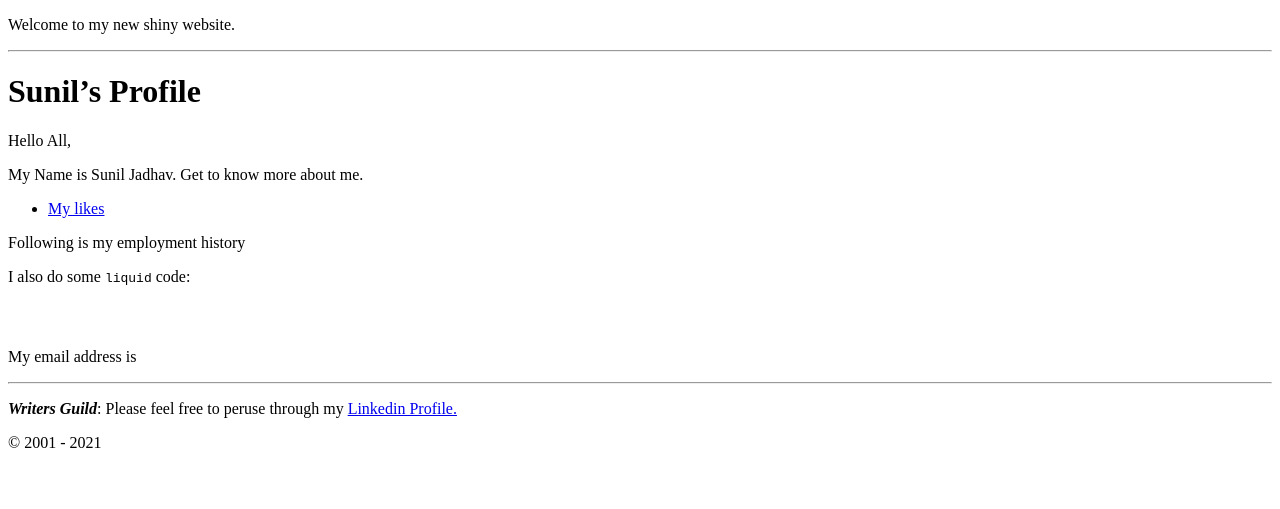
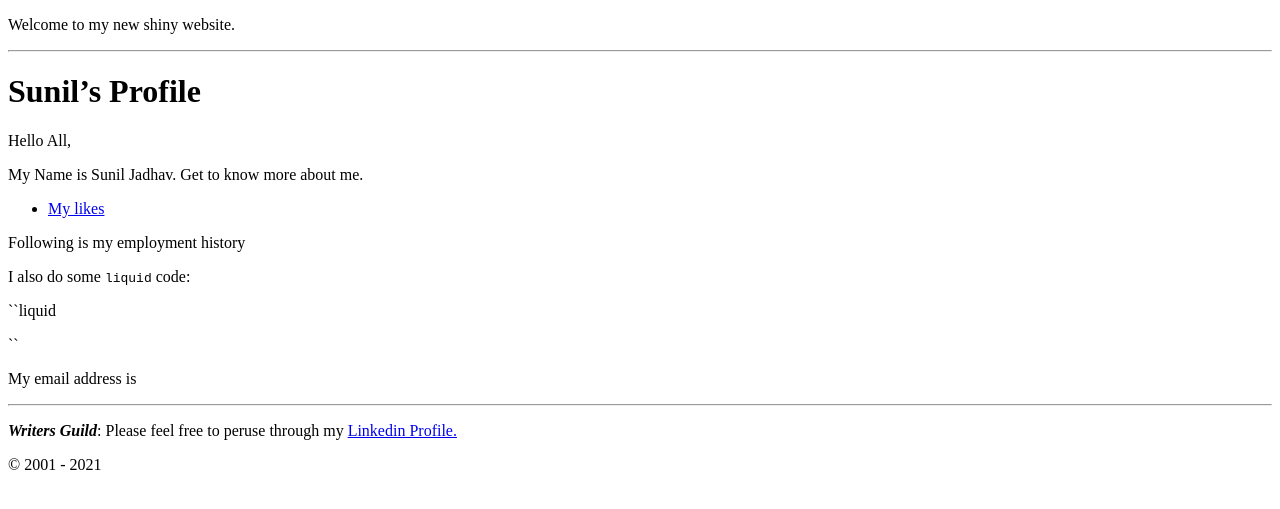
Before and after one commit to gitsgulabjamun/SunilWebsite, a Jekyll site: the page built from index.md, in a window 1280 px wide. Shown: the top 509 px of the page. Built offline with Jekyll 4.4.1, drawn with Linux system fonts in a browser that asks for light colours.

Commit message:
updated file

````diff
--- a/index.md
+++ b/index.md
@@ -23,11 +23,10 @@ Following is my employment history
 
 I also do some `liquid` code:
 
-```liquid
+``liquid
 {% if user %}
   Hello {{ user.name }}!
 {% endif %}
-
-```
+``
 
 My email address is {{site.email}}
````
Also changed, not shown: 1 other file.
